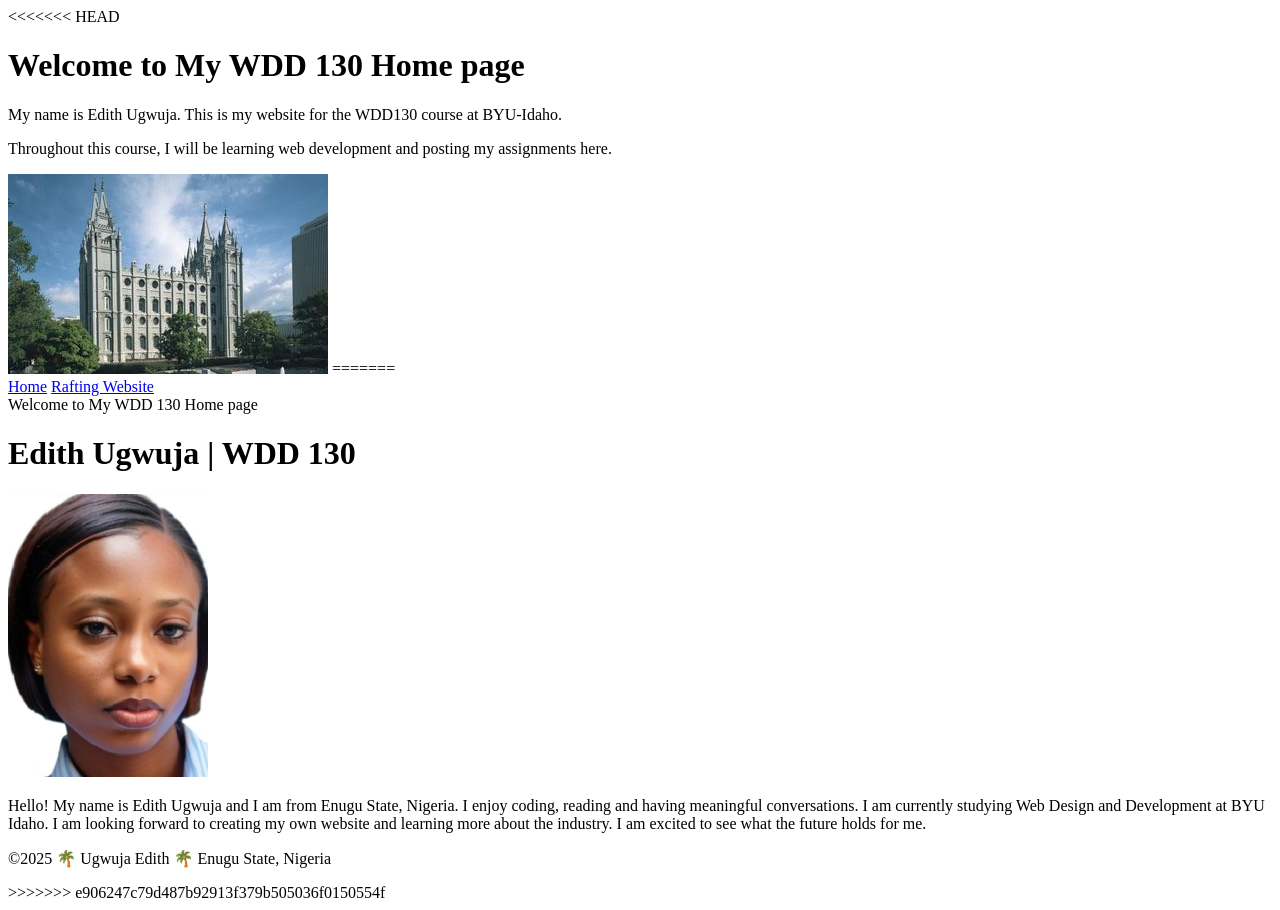
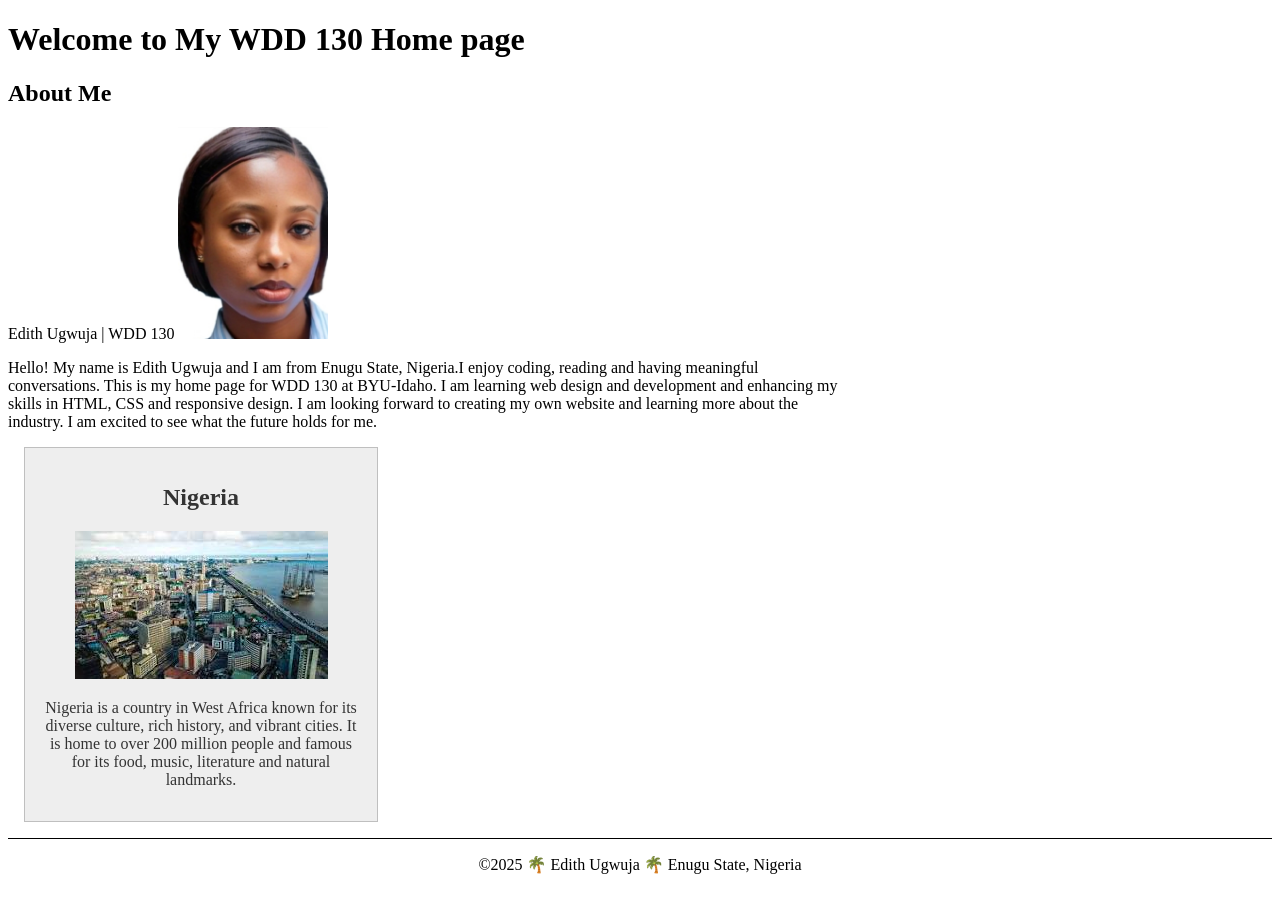
Before and after one commit to edithugwuja/wdd130, a plain HTML site: page index.html in a window 1280 px wide. Drawn offline with Linux system fonts and the light colour scheme.

Commit message:
Update project with latest changes (HTML, CSS, etc.)

```diff
--- a/index.html
+++ b/index.html
@@ -1,39 +1,40 @@
 <!DOCTYPE html>
 <html lang="en">
+
 <head>
     <meta charset="UTF-8">
     <meta name="viewport" content="width=device-width, initial-scale=1.0">
     <title>Edith's WDD 130 Home Page</title>
+    <meta name="description" content="Home page for Edith Ugwuja's WDD130 couse at BYU-Idaho">
+    <meta name="author" content="Edith Ugwuja">
+    <link rel="stylesheet" href="styles/styles.css">
 </head>
-<body>
-<<<<<<< HEAD
+</body>
+<header>
     <h1>Welcome to My WDD 130 Home page</h1>
-    <p>My name is Edith Ugwuja. This is my website for the WDD130 course at BYU-Idaho.</p>
-    </p>Throughout this course, I will be learning web development and posting my assignments here.</p>
-    <img src="images/salt-lake-temple.jpg" alt="The Salt Lake Temple.">
-</body>
-</html>
-=======
-    <header>
-        <nav>
-            <a href="#">Home</a>
-            <a href="wwr">Rafting Website</a>
-        </nav>Welcome to My WDD 130 Home page
-    </header>
-    <main>
-        <h1>Edith Ugwuja | WDD 130</h1>
-        <img src="images/profile.jpg" alt="Hello, My name is Edith Ugwuja" width="200">
-        <p>Hello! My name is Edith Ugwuja and I am from Enugu State, Nigeria. I enjoy coding,
-            reading and having meaningful conversations. I am currently studying Web Design
-            and Development at BYU Idaho. I am looking forward to creating my own website
-            and learning more about the industry. I am excited to see what the future holds
-            for me.
-        </p>
-    </main>
-    <footer>
-        <p>©2025 🌴 Ugwuja Edith 🌴 Enugu State, Nigeria</p>
-    </footer>
+</header>
+
+<main>
+    <h2>About Me</h2>
+    Edith Ugwuja | WDD 130
+    <img src="images/profile.jpg" alt="Profile Picture">
+    <p>Hello! My name is Edith Ugwuja and I am from Enugu State, Nigeria.I enjoy coding,
+        reading and having meaningful conversations. This is my home page for WDD 130 at BYU-Idaho. I am
+        learning web design and development and enhancing my skills in HTML, CSS and responsive design.
+        I am looking forward to creating my own website and learning more about the industry. I am excited
+        to see what the future holds for me.</p>
+</main>
+<aside>
+    <h2>Nigeria</h2>
+    <img src="images/nigeria.jpg" alt="Nigerian landscape">
+    <p>Nigeria is a country in West Africa known for its diverse culture, rich history, and
+        vibrant cities. It is home to over 200 million people and famous for its food, music, literature and
+        natural landmarks.
+    </p>
+</aside>
+<footer>
+    <p>©2025 🌴 Edith Ugwuja 🌴 Enugu State, Nigeria</p>
+</footer>
 </body>
 
 </html>
->>>>>>> e906247c79d487b92913f379b505036f0150554f
--- /dev/null
+++ b/styles/styles.css
@@ -0,0 +1,33 @@
+main {
+  max-width: 840px;
+}
+
+main img {
+  width: 150px;
+  height: auto;
+}
+
+aside {
+  width: 20rem;
+  margin: 1rem;
+  border: 1px solid rgb(0 0 0 / 0.2);
+  padding: 1rem;
+  background-color: #eee;
+  color: #333;
+  text-align: center;
+}
+
+aside-image {
+  width: 200px;
+  height: auto;
+}
+
+p {
+  padding: 0;
+}
+
+footer {
+  margin-top: 15px;
+  border-top: 1px solid #000;
+  text-align: center;
+}
--- /dev/null
+++ b/week02/styles/style.css
@@ -0,0 +1,33 @@
+main {
+  max-width: 840px;
+}
+
+main img {
+  width: 150px;
+  height: auto;
+}
+
+aside {
+  width: 20rem;
+  margin: 1rem;
+  border: 1px solid rgb(0 0 0 / 0.2);
+  padding: 1rem;
+  background-color: #eee;
+  color: #333;
+  text-align: center;
+}
+
+aside-image {
+  width: 200px;
+  height: auto;
+}
+
+p {
+  padding: 0;
+}
+
+footer {
+  margin-top: 15px;
+  border-top: 1px solid #000;
+  text-align: center;
+}
--- a/week02/styles/temple.css
+++ b/week02/styles/temple.css
@@ -1,4 +1,4 @@
-# {
+* {
   margin: 0;
   padding: 0;
 }
```
Also changed, not shown: images/nigeria.jpg (added).
